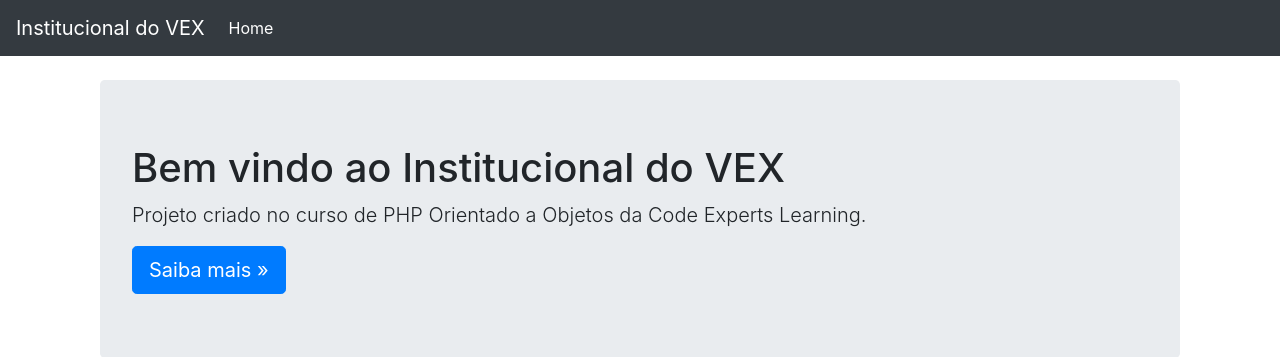
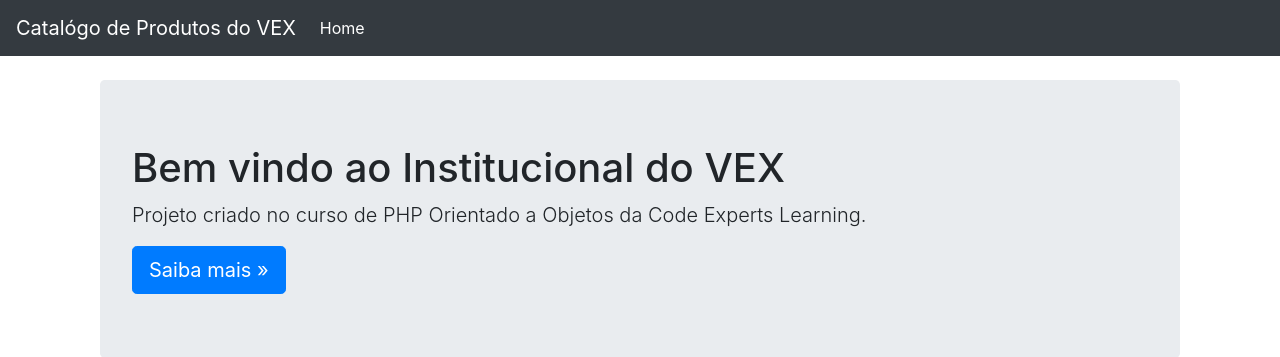
Before and after one commit to csaraugustol/curso-php-oo, a PHP site: page / in a window 1280 px wide. Shown: the top 357 px of the page. Run offline with PHP 8.4, Linux system fonts and the light colour scheme; data that the repository does not hold is empty.

Commit message:
Ajuste no nome do projeto

```diff
--- a/projeto-catalogo/views/includes/header.phtml
+++ b/projeto-catalogo/views/includes/header.phtml
@@ -7,13 +7,13 @@
     <meta name="viewport" content="width=device-width, initial-scale=1.0">
     <link rel="stylesheet" href="https://maxcdn.bootstrapcdn.com/bootstrap/4.0.0/css/bootstrap.min.css" integrity="sha384-Gn5384xqQ1aoWXA+058RXPxPg6fy4IWvTNh0E263XmFcJlSAwiGgFAW/dAiS6JXm" crossorigin="anonymous">
 
-    <title>Institucional do VEX</title>
+    <title>Catalógo de Produtos do VEX</title>
 </head>
 
 <body>
 
     <nav class="navbar navbar-expand-md navbar-dark bg-dark mb-4">
-        <a class="navbar-brand" href="<?= HOME; ?>/">Institucional do VEX</a>
+        <a class="navbar-brand" href="<?= HOME; ?>/">Catalógo de Produtos do VEX</a>
         <button class="navbar-toggler" type="button" data-toggle="collapse" data-target="#navbarCollapse" aria-controls="navbarCollapse" aria-expanded="false" aria-label="Toggle navigation">
             <span class="navbar-toggler-icon"></span>
         </button>
```
